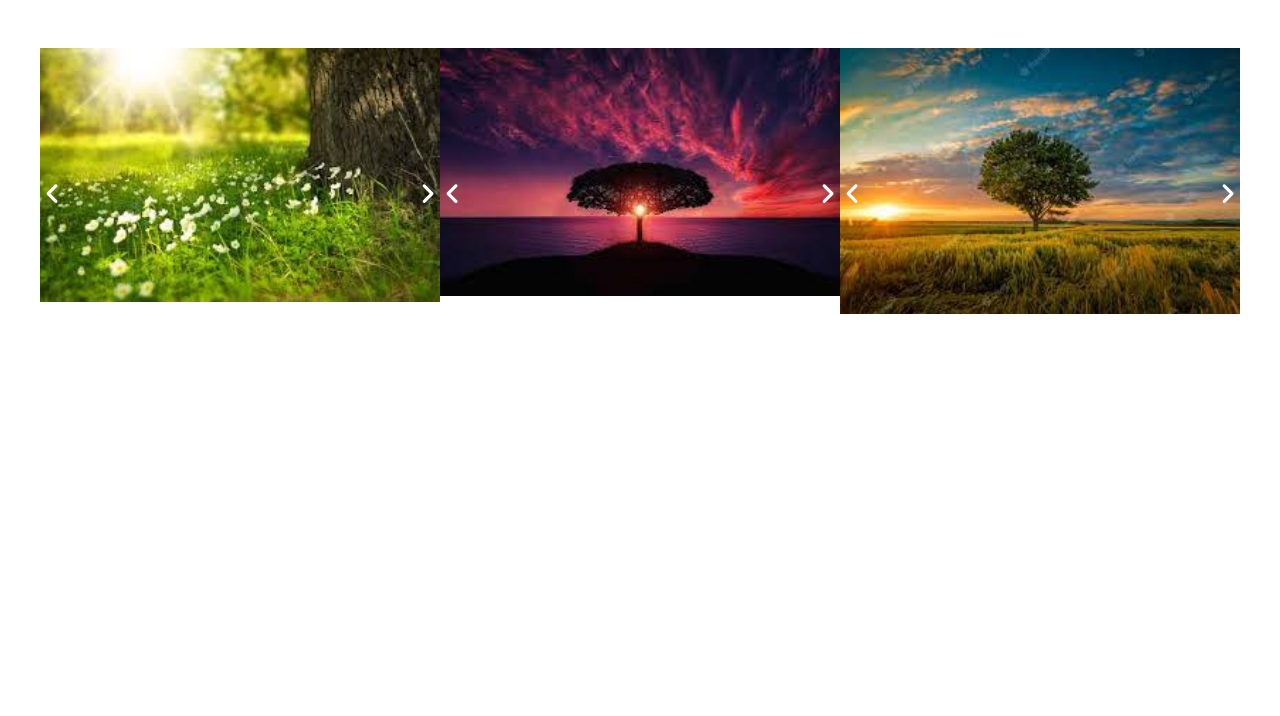
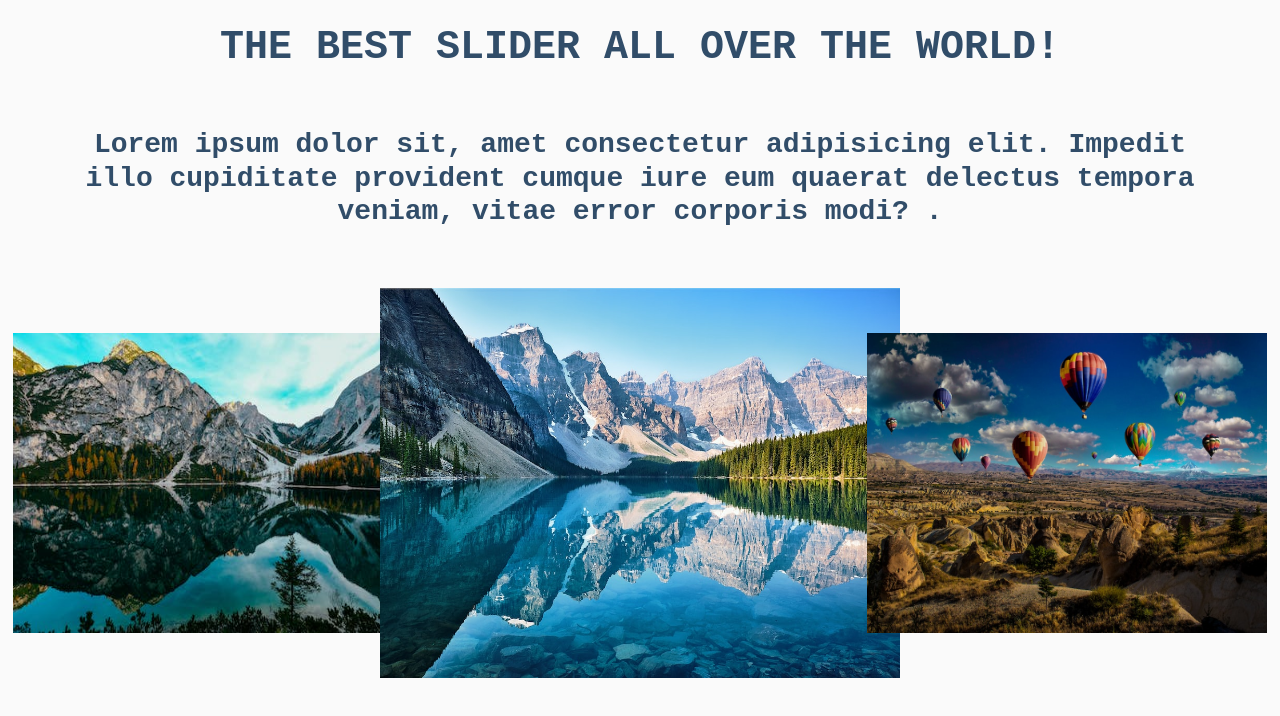
Before and after one commit to P332CodeAcademy/js-slider, a website: page index.html in a window 1280 px wide. Drawn offline with nearby package versions, Linux system fonts and the light colour scheme.

Commit message:
slider done

```diff
--- a/assets/scss/style.scss
+++ b/assets/scss/style.scss
@@ -44,7 +44,9 @@ i {
 
 
     img {
+
         width: 700px;
+
     }
 
     .popup-buttons {
@@ -56,3 +58,22 @@ i {
         width: 100%;
     }
 }
+
+.slider-image {
+    height: 300px;
+}
+
+.active-slider {
+    transform: scale(130%);
+}
+
+body {
+    background-color: rgba(250, 250, 250, 0.959);
+}
+
+h1,
+h3 {
+    color: rgb(49, 77, 105);
+    font-weight: 600;
+    font-family: 'Courier New', Courier, monospace;
+}
--- a/index.html
+++ b/index.html
@@ -16,42 +16,34 @@
 
 <body>
 
+    <div class="container">
+        <h1 class="text-center py-4">THE BEST SLIDER ALL OVER THE WORLD!</h1>
+        <h3 class="text-center pt-4 pb-5">Lorem ipsum dolor sit, amet consectetur adipisicing elit. Impedit illo
+            cupiditate
+            provident cumque iure eum quaerat delectus tempora veniam, vitae error corporis modi? .</h3>
+    </div>
+    <div class=" images-slider d-flex justify-content-around pt-5">
+        <a class="slider-tag " href="./assets/images/photo-1503614472-8c93d56e92ce.jpg">
+            <img class=" slider-image" src="./assets/images/photo-1503614472-8c93d56e92ce.jpg" alt="">
+        </a>
+        <a class="slider-tag active-slider" href="./assets/images/photo-1549740425-5e9ed4d8cd34.jpg">
+            <img class="slider-image" src="./assets/images/photo-1549740425-5e9ed4d8cd34.jpg" alt="">
 
-    <div class="images-slider d-flex justify-content-center pt-5">
-        <a class="slider-tag" href="./assets/images/загруженное (1).jpeg">
-            <img src="./assets/images/загруженное (1).jpeg" alt="">
-            <div class="slider-buttons">
-                <i class="fa-solid fa-angle-left"></i>
-                <i class="fa-solid fa-angle-right"></i>
-            </div>
         </a>
-        <a class="slider-tag" href="./assets/images/загруженное (2).jpeg">
-            <img src="./assets/images/загруженное (2).jpeg" alt="">
-            <div class="slider-buttons">
-                <i class="fa-solid fa-angle-left"></i>
-                <i class="fa-solid fa-angle-right"></i>
-            </div>
-        </a>
-        <a class="slider-tag" href="./assets/images/загруженное.jpeg">
-            <img src="./assets/images/загруженное.jpeg" alt="">
-            <div class="slider-buttons">
-                <i class="fa-solid fa-angle-left"></i>
-                <i class="fa-solid fa-angle-right"></i>
-            </div>
+        <a class="slider-tag " href="./assets/images/pexels-photo-1525041.jpeg">
+            <img class="slider-image" src="./assets/images/pexels-photo-1525041.jpeg" alt="">
         </a>
 
     </div>
 
-
     <div class="popup d-none">
-        <img class="popup-image" src="./assets/images/загруженное (1).jpeg" alt="">
+        <img class="popup-image" src="">
         <div class="popup-buttons">
             <i class="fa-solid fa-angle-left modal-prev-btn"></i>
             <i class="fa-solid fa-angle-right modal-next-btn"></i>
         </div>
     </div>
 
-
 </body>
 
 </html>
--- a/js/index.js
+++ b/js/index.js
@@ -47,4 +47,22 @@ function nextModal(activeModal) {
     })
 }
 
+function sliderActive() {
+    const children = slider.children;
+    for (var i = 0; i < slider.children.length; i++) {
+        children[i].classList.remove("active-slider");
+    }
+
+    const middleIndex = Math.floor(children.length / 2);
+    const middleChild = children[middleIndex - 1];
+
+    middleChild.classList.add("active-slider");
+
+    slider.insertBefore(children[children.length - 1], children[0]);
+}
+
+
+
+
 popDownModal();
+setInterval(sliderActive, 3000);
```
Also changed, not shown: assets/css/style.css, assets/images/345gsdfg.jpg (added), assets/images/pexels-photo-1525041.jpeg (added), assets/images/photo-1503614472-8c93d56e92ce.jpg (added), assets/images/photo-1549740425-5e9ed4d8cd34.jpg (added), assets/images/загруженное.jpg (added).
